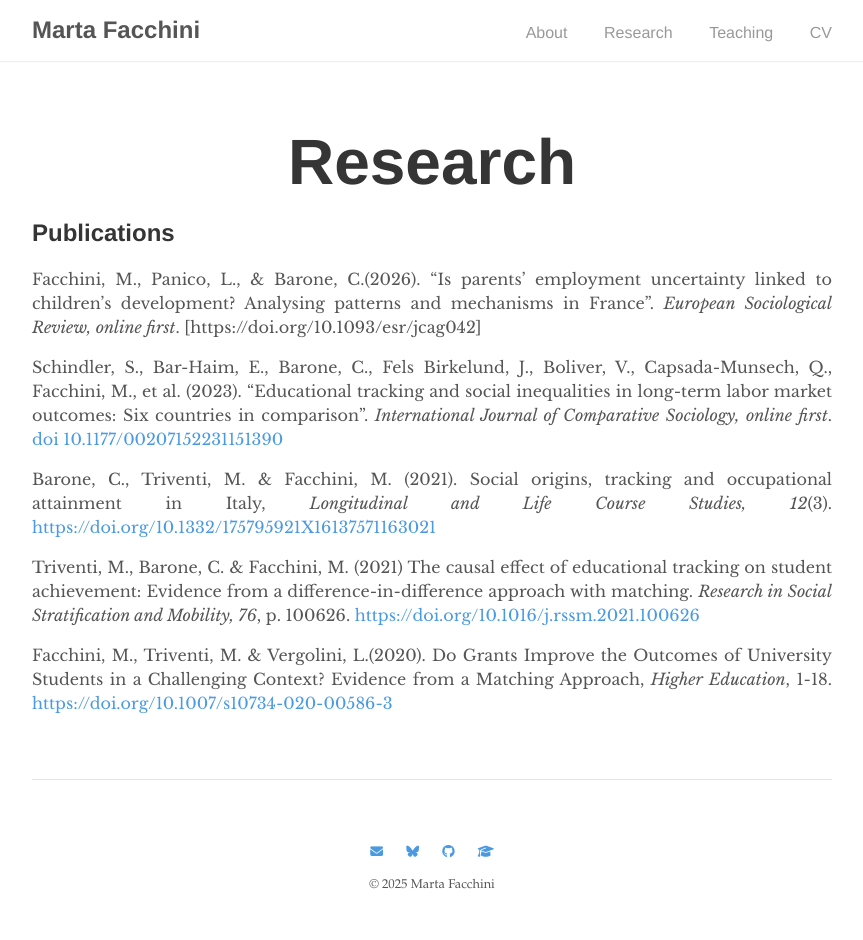
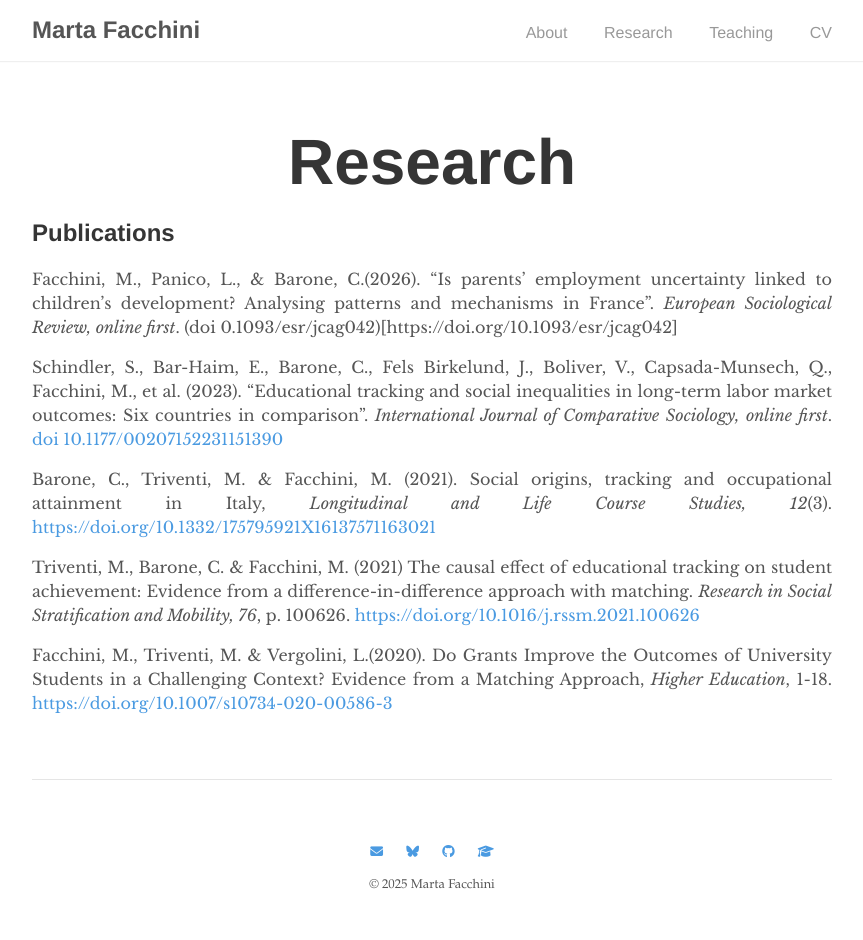
Before and after one commit to martafacchini/martafacchini.github.io, a Jekyll site: the page built from _pages/research.md, in a window 1280 px wide. Shown: the whole page, without its empty margins (208-1071 px from the left). Built offline with Jekyll 4.4.1, drawn with Linux system fonts in a browser that asks for light colours; nearby versions of some CDN libraries.

Commit message:
Update research.md

```diff
--- a/_pages/research.md
+++ b/_pages/research.md
@@ -6,7 +6,7 @@
 
 ## Publications
 
-Facchini, M., Panico, L., & Barone, C.(2026). "Is parents’ employment uncertainty linked to children's development? Analysing patterns and mechanisms in France". *European Sociological Review, online first*. [https://doi.org/10.1093/esr/jcag042]
+Facchini, M., Panico, L., & Barone, C.(2026). "Is parents’ employment uncertainty linked to children's development? Analysing patterns and mechanisms in France". *European Sociological Review, online first*. (doi 0.1093/esr/jcag042)[https://doi.org/10.1093/esr/jcag042]
 
 Schindler, S., Bar-Haim, E., Barone, C., Fels Birkelund, J., Boliver, V., Capsada-Munsech, Q., Facchini, M., et al. (2023). "Educational tracking and social inequalities in long-term labor market outcomes: Six countries in comparison". *International Journal of Comparative Sociology, online first*. [doi 10.1177/00207152231151390](https://doi.org/10.1177/00207152231151390)
 
```
